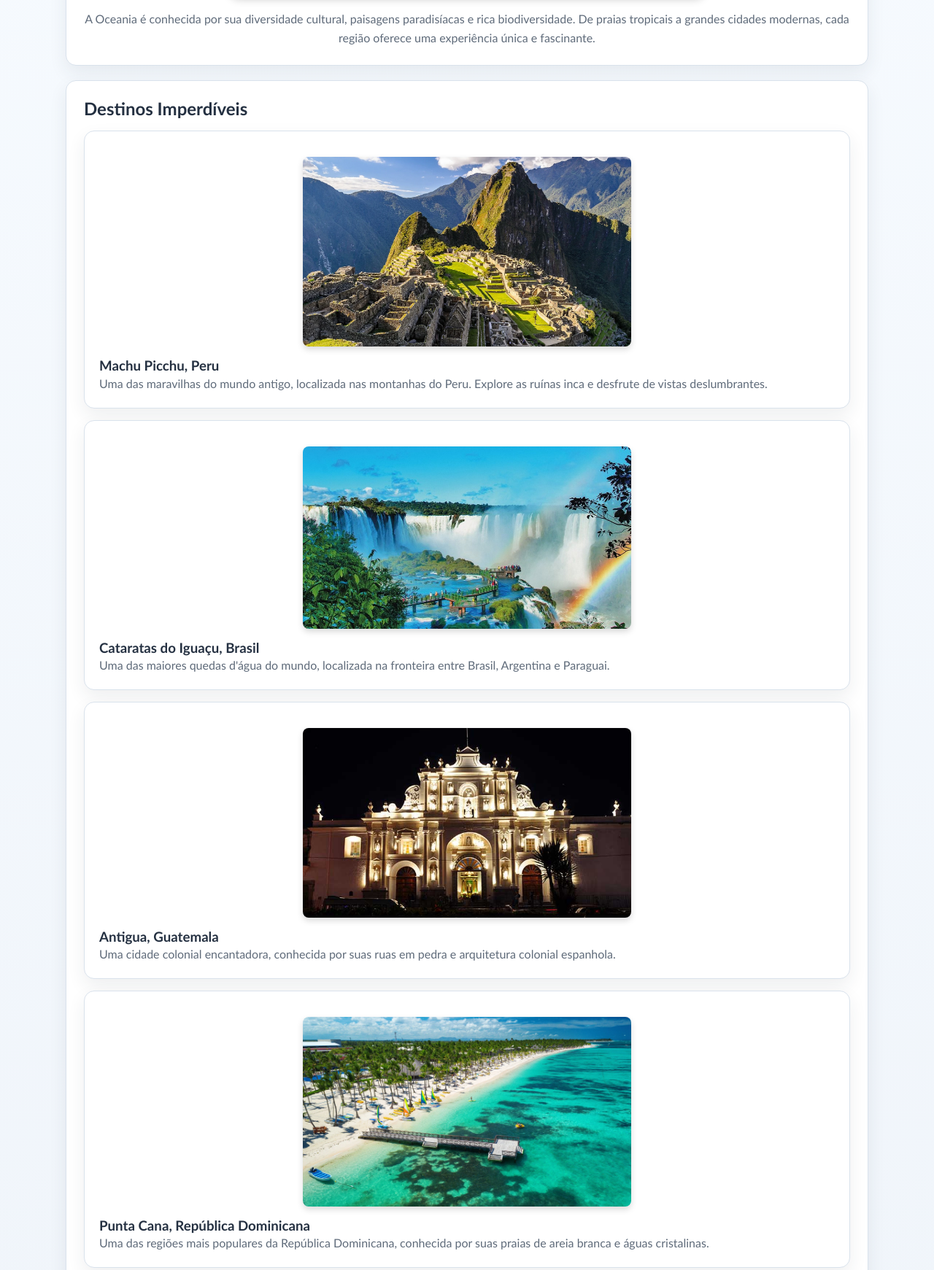
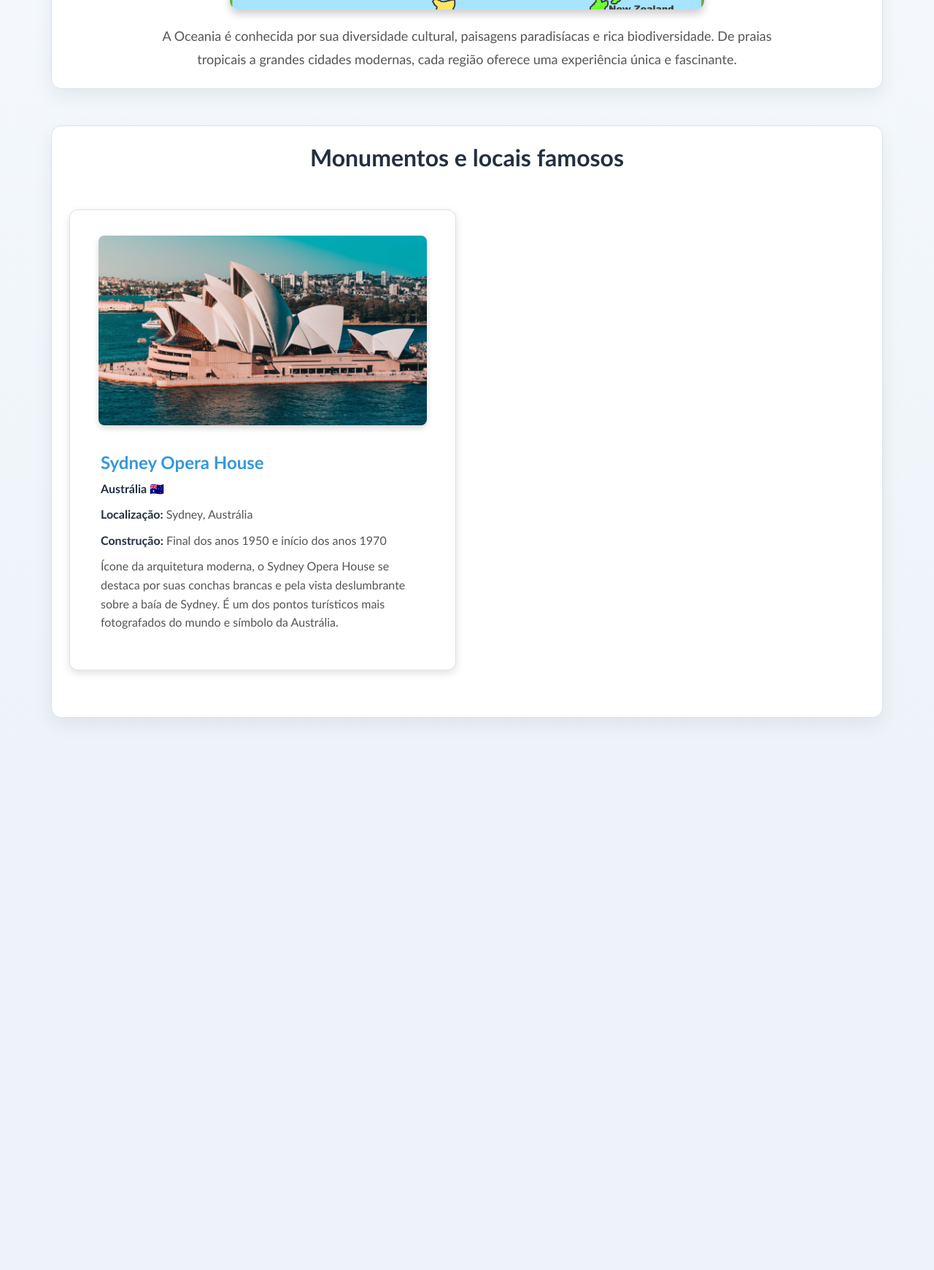
Before and after one commit to RHU4N/SiteGit, a plain HTML site: page pages/oceania.html in a window 1280 px wide. Shown: the part 580-2321 px from the top of the page at 73% size. After the commit the page ends 1644 px from the top, so only its background shows below. Drawn offline with Linux system fonts and the light colour scheme.

Commit message:
Feat:Criando cards de conteudo

```diff
--- a/css/Oceania.css
+++ b/css/Oceania.css
@@ -0,0 +1,161 @@
+/* =========================
+   PÁGINA DA OCEANIA
+   ========================= */
+
+.pagina-oceania {
+  width: 100%;
+  max-width: 1200px;
+  margin: 0 auto;
+  padding: 40px 30px;
+}
+
+/* =========================
+   INTRODUÇÃO - Oceania
+   ========================= */
+
+.pagina-oceania .introducao {
+  text-align: center;
+  margin-bottom: 50px;
+}
+
+.pagina-oceania .introducao h2 {
+  font-size: 40px;
+  margin-bottom: 20px;
+  color: var(--primary-color);
+}
+
+.pagina-oceania .introducao p {
+  max-width: 900px;
+  margin: 0 auto;
+  font-size: 18px;
+  color: var(--text-secondary);
+  line-height: 1.8;
+}
+
+/* =========================
+   TÍTULO DOS MONUMENTOS - Oceania
+   ========================= */
+
+.pagina-oceania .monumentos h2 {
+  text-align: center;
+  font-size: 32px;
+  margin-bottom: 35px;
+  color: var(--text-color);
+}
+
+/* =========================
+   CARDS - Oceania
+   ========================= */
+
+.pagina-oceania .cards {
+  display: grid;
+  grid-template-columns: repeat(2, 1fr);
+  gap: 30px;
+  margin-bottom: 40px;
+}
+
+.pagina-oceania .card {
+  background-color: var(--surface-color);
+  border-radius: 12px;
+  overflow: hidden;
+  box-shadow: 0 4px 12px rgba(0, 0, 0, 0.12);
+  transition:
+    transform 0.3s ease,
+    box-shadow 0.3s ease;
+}
+
+.pagina-oceania .card:hover {
+  transform: translateY(-6px);
+  box-shadow: 0 8px 20px rgba(0, 0, 0, 0.18);
+}
+
+/* =========================
+   IMAGENS - Oceania
+   ========================= */
+
+.pagina-oceania .card img {
+  width: 100%;
+  height: 300px;
+  object-fit: cover;
+  display: block;
+}
+
+/* =========================
+   CONTEÚDO DO CARD - Oceania
+   ========================= */
+
+.pagina-oceania .card-conteudo {
+  padding: 22px;
+}
+
+.pagina-oceania .card-conteudo h3 {
+  font-size: 24px;
+  margin-bottom: 8px;
+  color: var(--primary-color);
+}
+
+.pagina-oceania .card-conteudo p {
+  font-size: 16px;
+  color: var(--text-secondary);
+  margin-bottom: 10px;
+}
+
+.pagina-oceania .card-conteudo strong {
+  color: var(--text-color);
+}
+
+/* =========================
+   RESPONSIVIDADE - Oceania
+   ========================= */
+
+@media (max-width: 768px) {
+  .pagina-oceania {
+    padding: 30px 20px;
+  }
+
+  .pagina-oceania .introducao h2 {
+    font-size: 34px;
+  }
+
+  .pagina-oceania .introducao p {
+    font-size: 16px;
+  }
+
+  .pagina-oceania .monumentos h2 {
+    font-size: 28px;
+  }
+
+  .pagina-oceania .cards {
+    grid-template-columns: 1fr;
+  }
+
+  .pagina-oceania .card img {
+    height: 280px;
+  }
+}
+
+@media (max-width: 480px) {
+  .pagina-oceania {
+    padding: 20px 15px;
+  }
+
+  .pagina-oceania .introducao h2 {
+    font-size: 28px;
+  }
+
+  .pagina-oceania .monumentos h2 {
+    font-size: 24px;
+  }
+
+  .pagina-oceania .card img {
+    height: 230px;
+  }
+
+  .pagina-oceania .card-conteudo {
+    padding: 18px;
+  }
+
+  .pagina-oceania .card-conteudo h3 {
+    font-size: 21px;
+  }
+}
--- a/pages/oceania.html
+++ b/pages/oceania.html
@@ -1,11 +1,12 @@
 <!DOCTYPE html>
-<html lang="pt-br">
+<html lang="pt-BR">
 
 <head>
     <meta charset="UTF-8">
     <meta name="viewport" content="width=device-width, initial-scale=1.0">
     <title>Volta ao Mundo - Oceania</title>
     <link rel="stylesheet" href="../css/style.css">
+    <link rel="stylesheet" href="../css/oceania.css">
 </head>
 
 <body class="pagina-interna">
@@ -14,77 +15,37 @@
         <p>Uma jornada pelas terras do continente azul</p>
     </header>
 
-    <main>
+    <main class="pagina-oceania">
         <section class="introducao">
             <h2>Bem-vindo à Oceania</h2>
-            <img src="../images/oceania/continenteOceania.jpg" alt="Mapa do continente oceânico" class="imagem-continente">
-            <p>A Oceania é conhecida por sua diversidade cultural, paisagens paradisíacas e rica biodiversidade. De praias tropicais a grandes cidades modernas, cada região oferece uma experiência única e fascinante.</p>
+            <img src="../images/oceania/continenteOceania.jpg" alt="Mapa do continente oceânico"
+                class="imagem-continente">
+            <p>A Oceania é conhecida por sua diversidade cultural, paisagens paradisíacas e rica biodiversidade. De
+                praias tropicais a grandes cidades modernas, cada região oferece uma experiência única e fascinante.</p>
         </section>
 
-        <section id="destinos">
-            <h2>Destinos Imperdíveis</h2>
+        <section class="monumentos">
+            <h2>Monumentos e locais famosos</h2>
+
             <div class="cards">
                 <article class="card">
-                    <div class="imagem-card">
-                        <img src="../images/americas/machu_picchu.png" alt="Machu Picchu" class="imagem-destino">
-                    </div>
-                    <div class="conteudo-card">
-                        <h3>Machu Picchu, Peru</h3>
-                        <p>Uma das maravilhas do mundo antigo, localizada nas montanhas do Peru. Explore as ruínas inca e desfrute de vistas deslumbrantes.</p>
+                    <img src="../images/oceania/OperaSydney🇦🇺.jpg" alt="Sydney Opera House, Austrália"
+                        class="imagem-destino">
+                    <div class="card-conteudo">
+                        <h3>Sydney Opera House</h3>
+                        <p><strong>Austrália 🇦🇺</strong></p>
+                        <p><strong>Localização:</strong> Sydney, Austrália</p>
+                        <p><strong>Construção:</strong> Final dos anos 1950 e início dos anos 1970</p>
+                        <p>Ícone da arquitetura moderna, o Sydney Opera House se destaca por suas conchas brancas e pela
+                            vista deslumbrante sobre a baía de Sydney. É um dos pontos turísticos mais fotografados do
+                            mundo e símbolo da Austrália.</p>
                     </div>
                 </article>
 
-                <article class="card">
-                    <div class="imagem-card">
-                        <img src="../images/americas/cataratas.png" alt="Cataratas do Iguaçu" class="imagem-destino">
-                    </div>
-                    <div class="conteudo-card">
-                        <h3>Cataratas do Iguaçu, Brasil</h3>
-                        <p>Uma das maiores quedas d'água do mundo, localizada na fronteira entre Brasil, Argentina e Paraguai.</p>
-                    </div>
-                </article>
 
-                <article class="card">
-                    <div class="imagem-card">
-                        <img src="../images/americas/antigua.png" alt="Antigua" class="imagem-destino">
-                    </div>
-                    <div class="conteudo-card">
-                        <h3>Antigua, Guatemala</h3>
-                        <p>Uma cidade colonial encantadora, conhecida por suas ruas em pedra e arquitetura colonial espanhola.</p>
-                    </div>
-                </article>
-
-                <article class="card">
-                    <div class="imagem-card">
-                        <img src="../images/americas/punta_cana.png" alt="Punta Cana" class="imagem-destino">
-                    </div>
-                    <div class="conteudo-card">
-                        <h3>Punta Cana, República Dominicana</h3>
-                        <p>Uma das regiões mais populares da República Dominicana, conhecida por suas praias de areia branca e águas cristalinas.</p>
-                    </div>
-                </article>
-
-                <article class="card">
-                    <div class="imagem-card">
-                        <img src="../images/americas/grand_canyon.png" alt="Grand Canyon" class="imagem-destino">
-                    </div>
-                    <div class="conteudo-card">
-                        <h3>Grand Canyon, EUA</h3>
-                        <p>Um dos fenômenos geológicos mais impressionantes do mundo, localizado no estado do Arizona, nos Estados Unidos.</p>
-                    </div>
-                </article>
-
-                <article class="card">
-                    <div class="imagem-card">
-                        <img src="../images/americas/banff.png" alt="Banff" class="imagem-destino">
-                    </div>
-                    <div class="conteudo-card">
-                        <h3>Banff, Canadá</h3>
-                        <p>Uma das áreas protegidas mais antigas do mundo, conhecida por suas paisagens montanhosas e lagos cristalinos.</p>
-                    </div>
-                </article>
             </div>
         </section>
+
     </main>
 </body>
 
```
Also changed, not shown: css/asia.css (line endings or trailing spaces).
